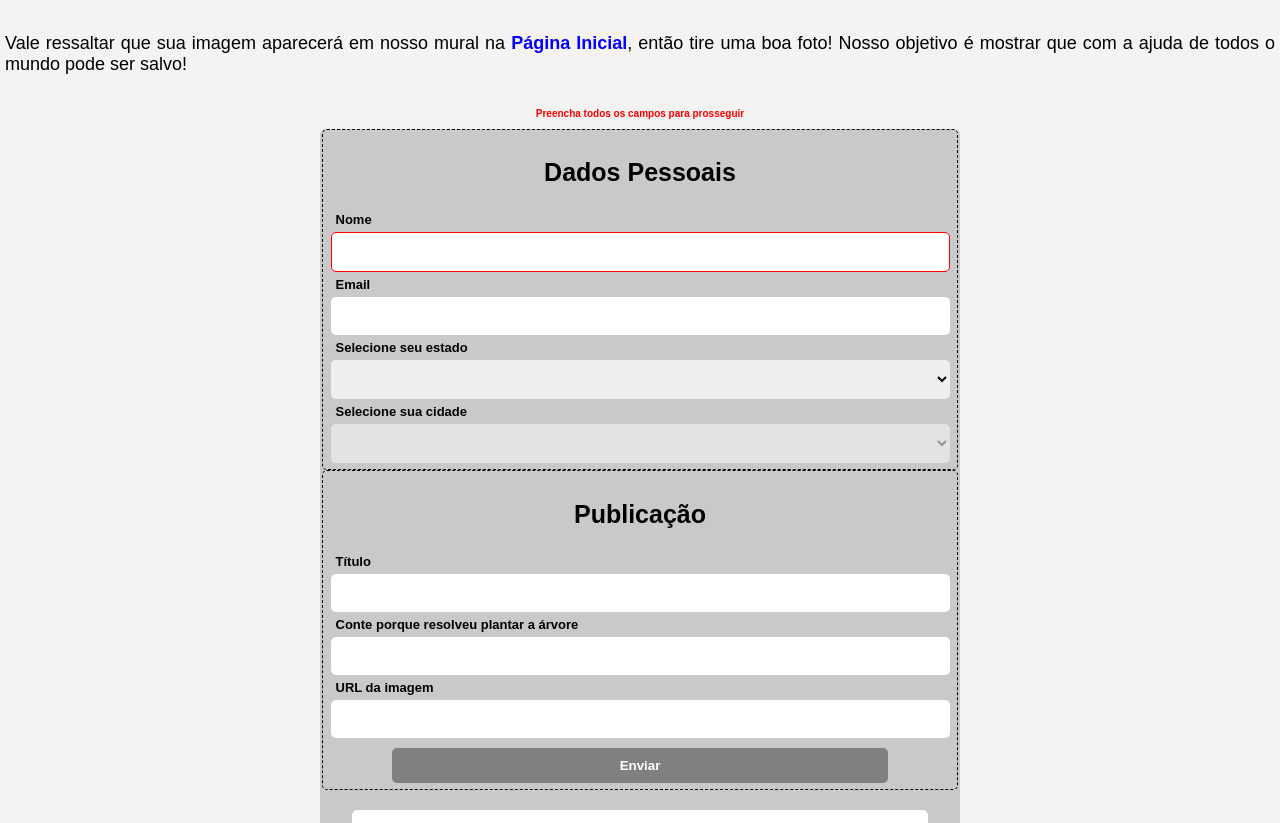
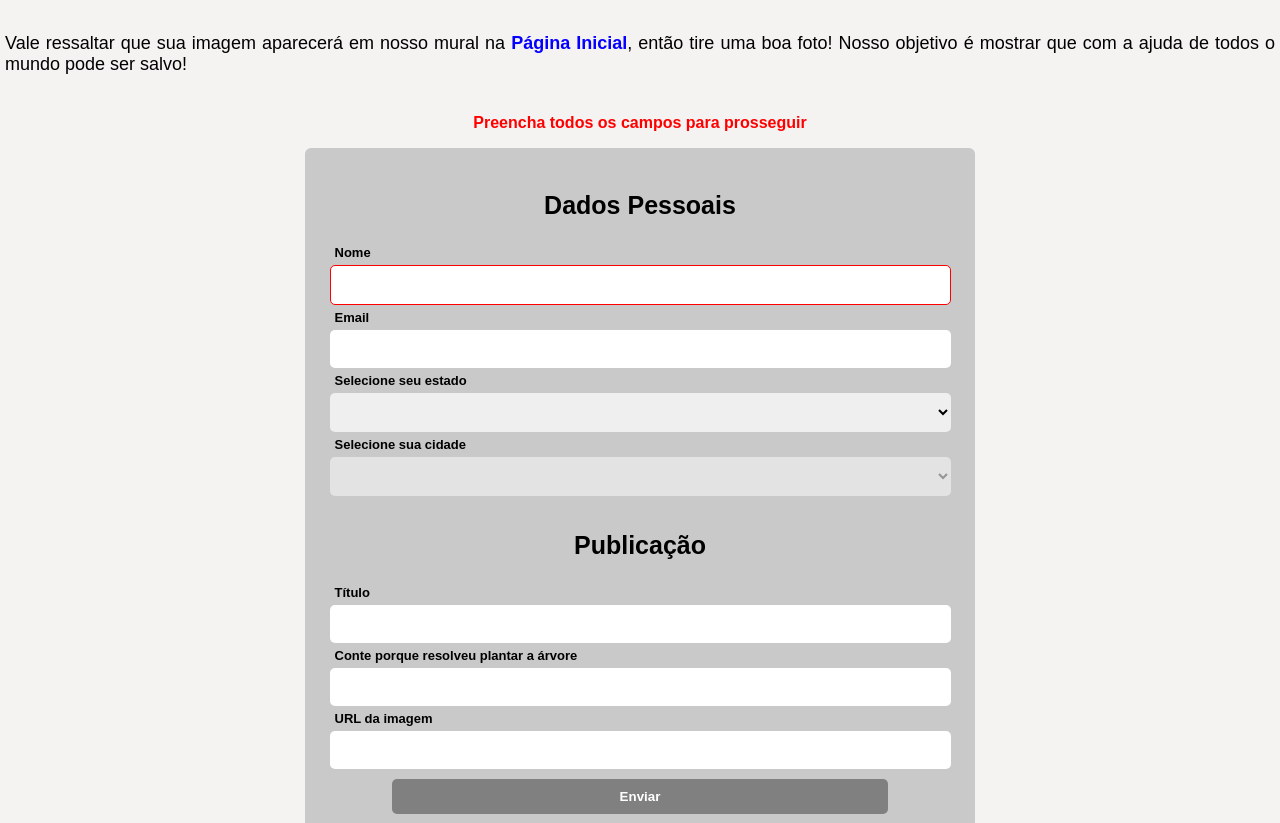
Before and after one commit to pedrohenriquebraga/green-force, a plain HTML site: page src/views/form.html in a window 1280 px wide. Shown: the part 738-1561 px from the top of the page. Drawn offline with nearby package versions, Linux system fonts and the light colour scheme; files that its build step writes are made by us from their sources; no server answers; files whose address does not match are found by name.

Commit message:
finish the form, start the server and finish the GitHub Pages

```diff
--- a/scripts/form.js
+++ b/public/scripts/form.js
@@ -50,7 +50,7 @@ function addCities(event) {
 document.querySelector("select#state").addEventListener("change" , addCities)
 
 function preview() {
-    const title = document.querySelector("#title").value,
+    let title = document.querySelector("#title").value,
         author = document.querySelector("#name").value,
         image = document.querySelector("#image").value,
         desc = document.querySelector("#desc").value
--- a/styles/form.css
+++ b/public/styles/form.css
@@ -71,14 +71,14 @@ form {
     background-color: rgb(201, 201, 201);
     margin: auto;
     width: 50%;
-    min-width: 310px;
+    min-width: 290px;
     border-radius: 6px;
-    padding-bottom: 2.0rem;
+    padding: 1.5rem;
 }
 
 form fieldset {
     border-radius: 5px;
-    border: 0.5px dashed rgb(0, 0, 0);
+    border: none;
 }
 
 form fieldset h3 {
@@ -95,6 +95,10 @@ form fieldset input, select {
     border-radius: 5px;
     border: none;
     box-sizing: border-box;
+}
+
+form fieldset #desc {
+    height: fit-content;
 }
 
 form #preview {
--- a/form.html
+++ b/src/views/form.html
@@ -23,7 +23,7 @@
         <p>Vale ressaltar que sua imagem aparecerá em nosso mural na <a href="/index.html">Página Inicial</a>, então tire uma boa foto! Nosso objetivo é mostrar que com a ajuda de todos o mundo pode ser salvo!</p>
     </section>
 
-    <p style="color: red;"><strong>Preencha todos os campos para prosseguir</strong></p>
+    <p style="color: red;font-size: 1.6rem;"><strong>Preencha todos os campos para prosseguir</strong></p>
     <form action="" method="post" onkeyup="validationInputs()" onload="validationInputs()">
         <fieldset onkeyup="preview()">
             <h3>Dados Pessoais</h3>
```
Also changed, not shown: public/imagens/arvores-caidas.jpg (renamed from imagens/arvores-caidas.jpg), public/imagens/desmatamento-I.jpg (renamed from imagens/desmatamento-I.jpg), public/imagens/desmatamento-II.jpg (renamed from imagens/desmatamento-II.jpg), public/imagens/desmatamento-III.webp (renamed from imagens/desmatamento-III.webp), public/imagens/desmatamento-IV.jpg (renamed from imagens/desmatamento-IV.jpg), public/imagens/imagem_preview.jpg (renamed from imagens/imagem_preview.jpg), public/imagens/paisagem.jpg (renamed from imagens/paisagem.jpg), public/imagens/plantando-arvore.jpg (renamed from imagens/plantando-arvore.jpg), public/imagens/reflorestamento.jpg (renamed from imagens/reflorestamento.jpg), public/scripts/script.js (renamed from scripts/script.js), public/styles/style.css (renamed from styles/style.css), src/views/index.html (renamed from index.html).
